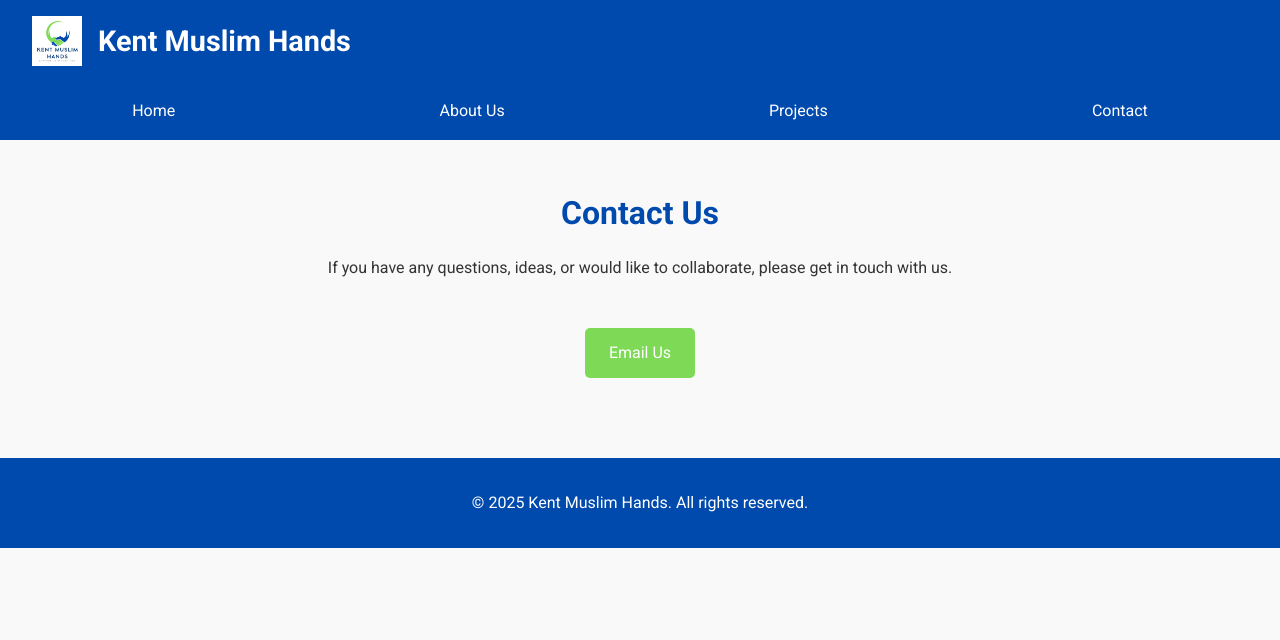
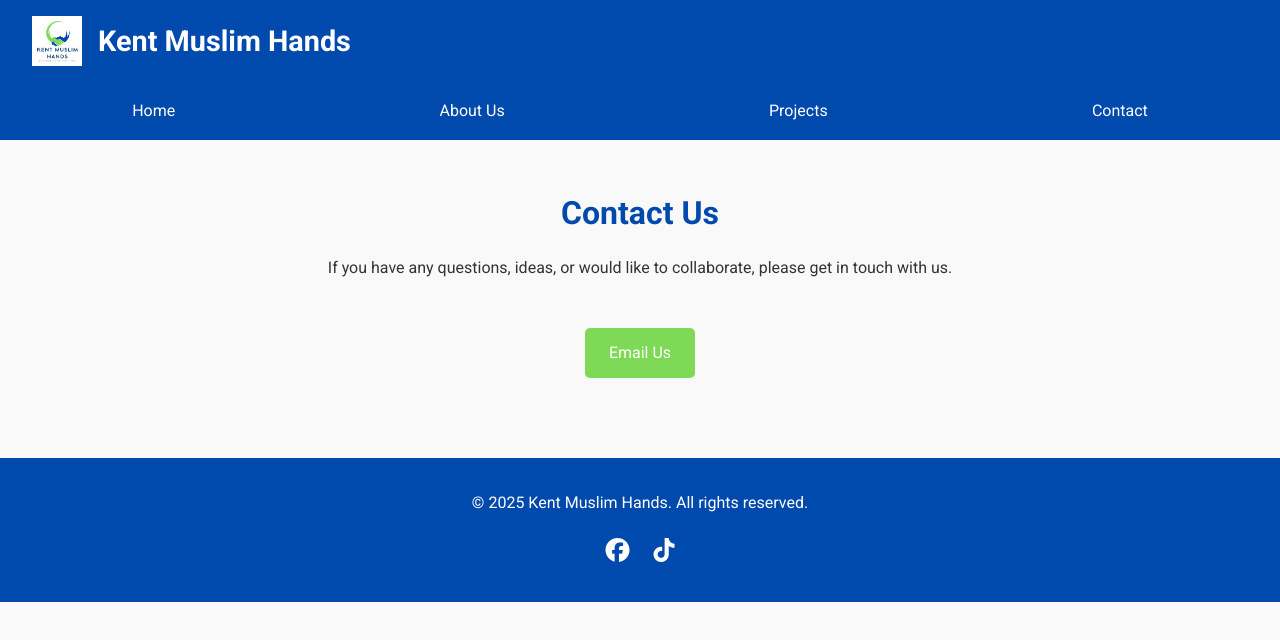
Before and after one commit to waqahm1/kmh, a plain HTML site: page contact.html in a window 1280 px wide. Drawn offline with Linux system fonts and the light colour scheme.

Commit message:
Update contact.html

```diff
--- a/contact.html
+++ b/contact.html
@@ -5,6 +5,8 @@
     <meta name="viewport" content="width=device-width, initial-scale=1.0" />
     <title>Contact Us - Kent Muslim Hands</title>
     <link href="https://fonts.googleapis.com/css2?family=Roboto:wght@400;700&display=swap" rel="stylesheet" />
+    <link rel="stylesheet" href="https://cdnjs.cloudflare.com/ajax/libs/font-awesome/6.5.0/css/all.min.css" />
+
     <style>
       * {
         margin: 0;
@@ -102,6 +104,17 @@
         padding: 2rem;
         margin-top: 2rem;
       }
+      footer .social-icons {
+        margin-top: 1rem;
+      }
+
+      footer .social-icons a {
+        color: white;
+        font-size: 1.5rem;
+        margin: 0 10px;
+        display: inline-block;
+        transition: color 0.3s ease;
+      }
 
       @media (max-width: 768px) {
         .logo h1 {
@@ -145,8 +158,20 @@
       <a href="mailto:info@kentmuslimhands.org.uk?subject=Contact Us Request&body=Dear Kent Muslim Hands," class="email-button">Email Us</a>
     </section>
 
+    <!-- <footer>
+      <p>&copy; 2025 Kent Muslim Hands. All rights reserved.</p>
+    </footer> -->
+
     <footer>
       <p>&copy; 2025 Kent Muslim Hands. All rights reserved.</p>
+      <div class="social-icons">
+        <a href="https://www.facebook.com/people/Kent-Muslim-Hands/61574656376323/" target="_blank" aria-label="Kent Muslim Hands Facebook">
+          <i class="fab fa-facebook"></i>
+        </a>
+        <a href="https://www.tiktok.com/@kent.muslim.hands" target="_blank" aria-label="Kent Muslim Hands TikTok">
+          <i class="fab fa-tiktok"></i>
+        </a>
+      </div>
     </footer>
   </body>
 </html>
```
